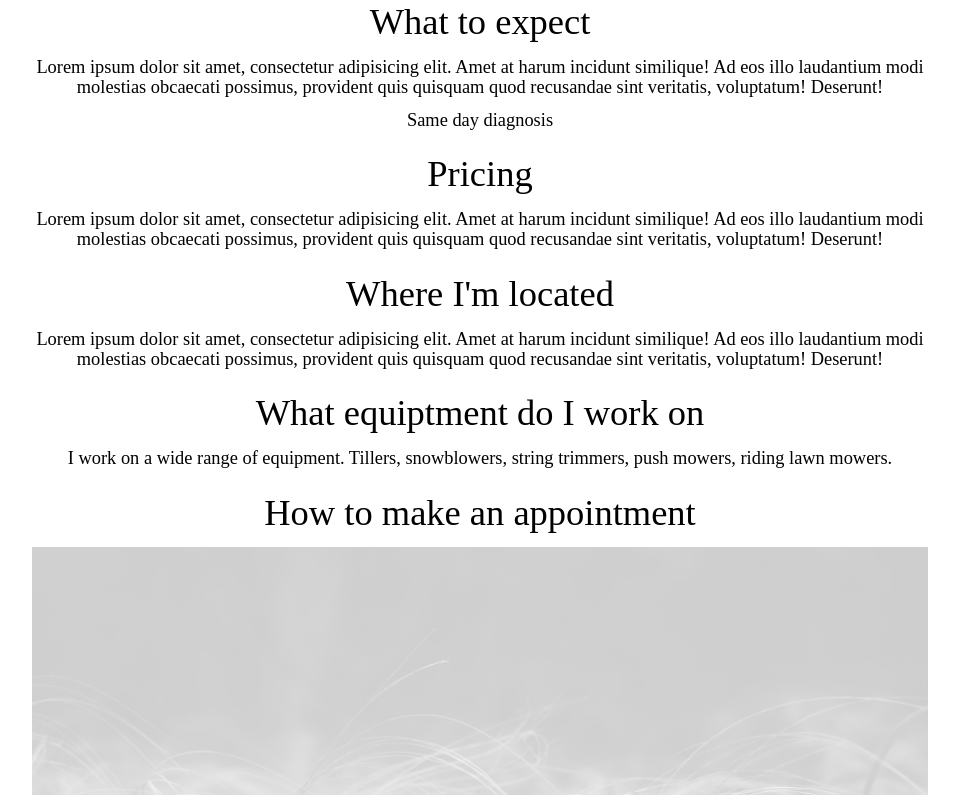
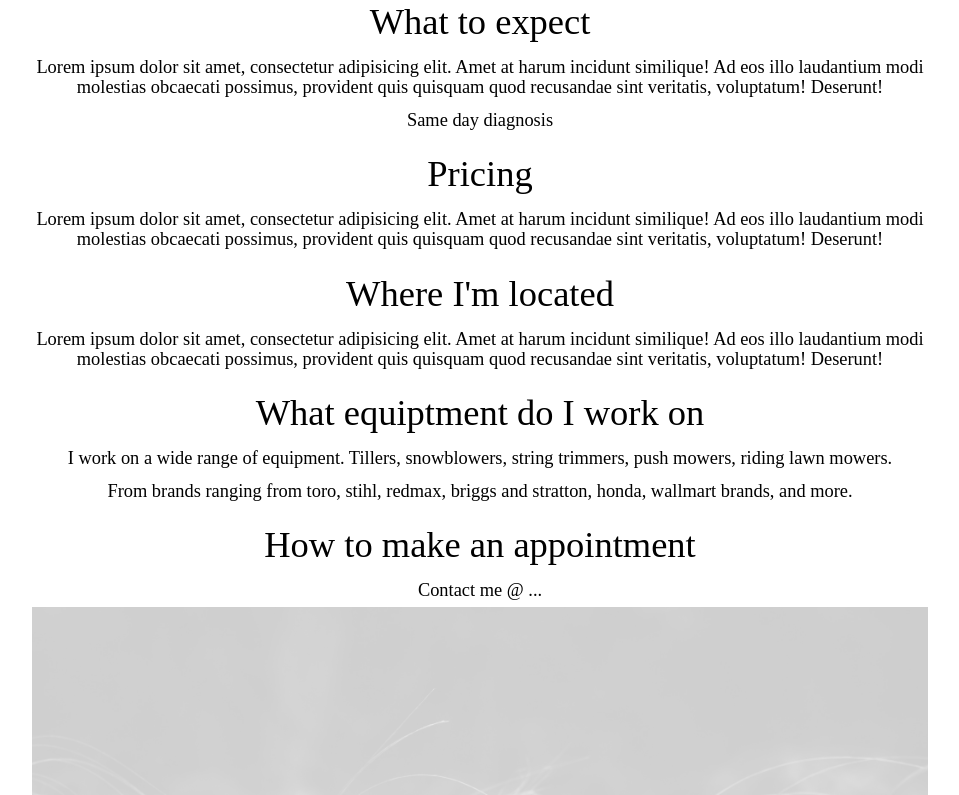
Before and after one commit to BradleyHarper/serviceWebsite, an Angular app: page / in a window 1280 px wide. Shown: the part 361-1156 px from the top of the page, without its empty margins (160-1119 px from the left). Built offline with nearby package versions, Linux system fonts and the light colour scheme.

Commit message:
committing small content changes. I'm done for the night.

```diff
--- a/src/app/app.component.html
+++ b/src/app/app.component.html
@@ -15,23 +15,57 @@
       100% clear to keep the customer in the loop on what is going on. My goal is to have you fully aware of what's going on, perform a quality repair,
       and all weeks quicker than the local shops!
     </h6>
-    <h6>Lorem ipsum dolor sit amet, consectetur adipisicing elit. Aspernatur dolorum fuga iste quia velit. Ad, adipisci facilis neque nulla quas quidem velit vitae! Earum et, ipsam officia saepe soluta voluptates.</h6>
+    <h6>
+      Lorem ipsum dolor sit amet, consectetur adipisicing elit. Aspernatur dolorum fuga iste quia velit.
+      Ad, adipisci facilis neque nulla quas quidem velit vitae! Earum et, ipsam officia saepe soluta voluptates.
+    </h6>
 
-    <h4>What to expect</h4>
-    <h6>Lorem ipsum dolor sit amet, consectetur adipisicing elit. Amet at harum incidunt similique! Ad eos illo laudantium modi molestias obcaecati possimus, provident quis quisquam quod recusandae sint veritatis, voluptatum! Deserunt!</h6>
-    <h6>Same day diagnosis</h6>
+    <h4>
+      What to expect
+    </h4>
+    <h6>
+      Lorem ipsum dolor sit amet, consectetur adipisicing elit. Amet at harum incidunt similique!
+      Ad eos illo laudantium modi molestias obcaecati possimus, provident quis quisquam quod recusandae sint veritatis, voluptatum! Deserunt!
+    </h6>
+    <h6>
+      Same day diagnosis
+    </h6>
 
-    <h4>Pricing</h4>
-    <h6>Lorem ipsum dolor sit amet, consectetur adipisicing elit. Amet at harum incidunt similique! Ad eos illo laudantium modi molestias obcaecati possimus, provident quis quisquam quod recusandae sint veritatis, voluptatum! Deserunt!</h6>
+    <h4>
+      Pricing
+    </h4>
+    <h6>
+      Lorem ipsum dolor sit amet, consectetur adipisicing elit.
+      Amet at harum incidunt similique! Ad eos illo laudantium modi molestias obcaecati possimus,
+      provident quis quisquam quod recusandae sint veritatis, voluptatum! Deserunt!
+    </h6>
 
-    <h4>Where I'm located</h4>
-    <h6>Lorem ipsum dolor sit amet, consectetur adipisicing elit. Amet at harum incidunt similique! Ad eos illo laudantium modi molestias obcaecati possimus, provident quis quisquam quod recusandae sint veritatis, voluptatum! Deserunt!</h6>
+    <h4>
+      Where I'm located
+    </h4>
+    <h6>
+      Lorem ipsum dolor sit amet, consectetur adipisicing elit.
+      Amet at harum incidunt similique! Ad eos illo laudantium modi molestias obcaecati possimus,
+      provident quis quisquam quod recusandae sint veritatis, voluptatum! Deserunt!
+    </h6>
 
-    <h4>What equiptment do I work on</h4>
-    <h6>I work on a wide range of equipment. Tillers, snowblowers, string trimmers, push mowers, riding lawn mowers.</h6>
-    <h6></h6>
+    <h4>
+      What equiptment do I work on
+    </h4>
+    <h6>
+      I work on a wide range of equipment. Tillers, snowblowers, string trimmers, push mowers, riding lawn mowers.
+    </h6>
+    <h6>
+      From brands ranging from toro, stihl, redmax, briggs and stratton, honda, wallmart brands, and more.
+    </h6>
 
-    <h4>How to make an appointment</h4>
+    <h4>
+      How to make an appointment
+    </h4>
+    <h6>
+      Contact me @ ...
+    </h6>
+
     <div class="grass-image center-align">
       <img src="../assets/images/greyGrass.jpg" alt="Image of greyscale grass">
     </div>
```
